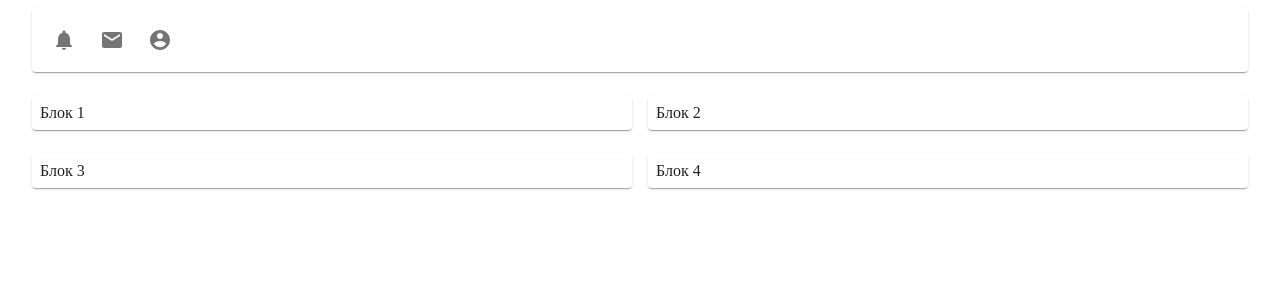
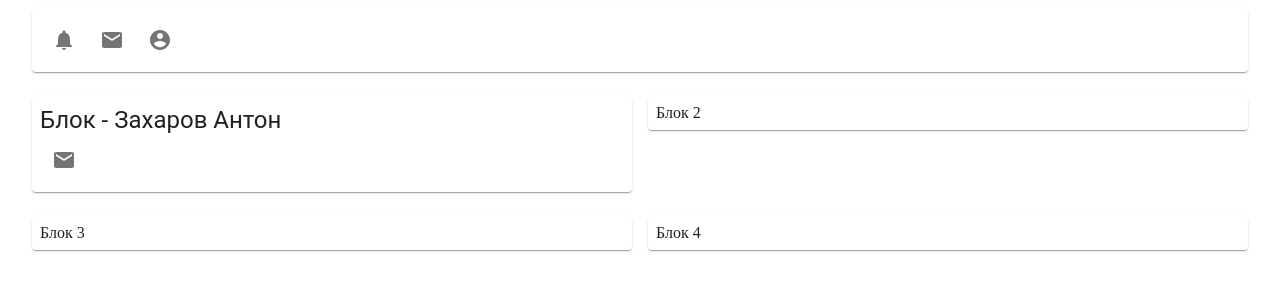
Before and after one commit to LashmanovYuri/engineer_office, a React (Create React App) app: page / in a window 1280 px wide. Shown: the top 300 px of the page. Built offline with nearby package versions, Linux system fonts and the light colour scheme.

Commit message:
Распределены блоки

```diff
--- a/src/components/BlockOne/BlockOne.js
+++ b/src/components/BlockOne/BlockOne.js
@@ -11,6 +11,8 @@ import {
 // Импорт компонентов Material-UI
 import {
   Card,
+  IconButton,
+  Typography,
 } from '@material-ui/core';
 
 // Импорт иконок Material-UI
@@ -34,7 +36,16 @@ function BlockOne({
 
   return (
     <Card className={classes.root}>
-      Блок 1
+      <Typography variant='h5'>
+        Блок - Захаров Антон
+      </Typography>
+      <IconButton
+        onClick={() => {
+          alert('Hello')
+        }}
+      >
+        <MailIcon />
+      </IconButton>
     </Card>
   );
 }
```
